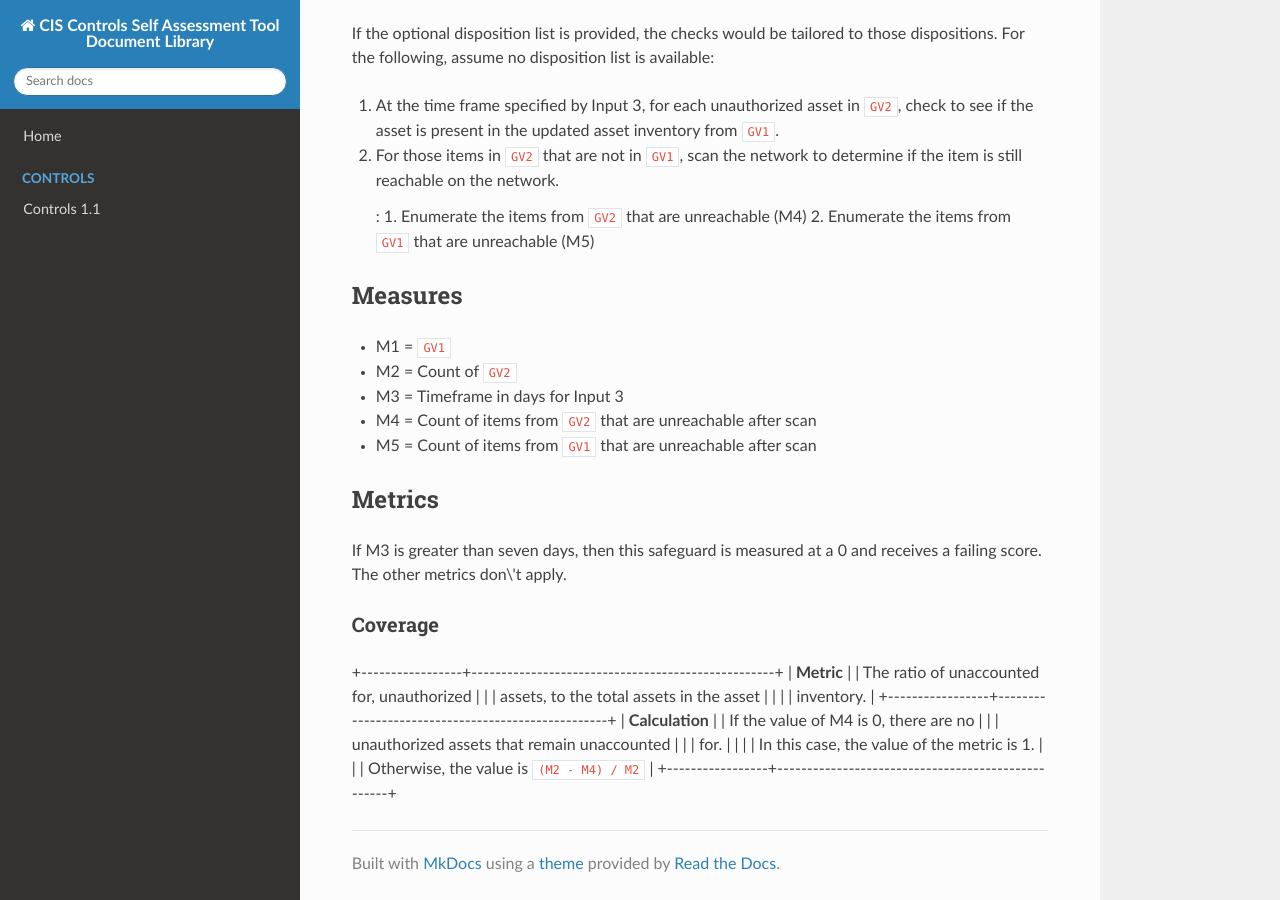
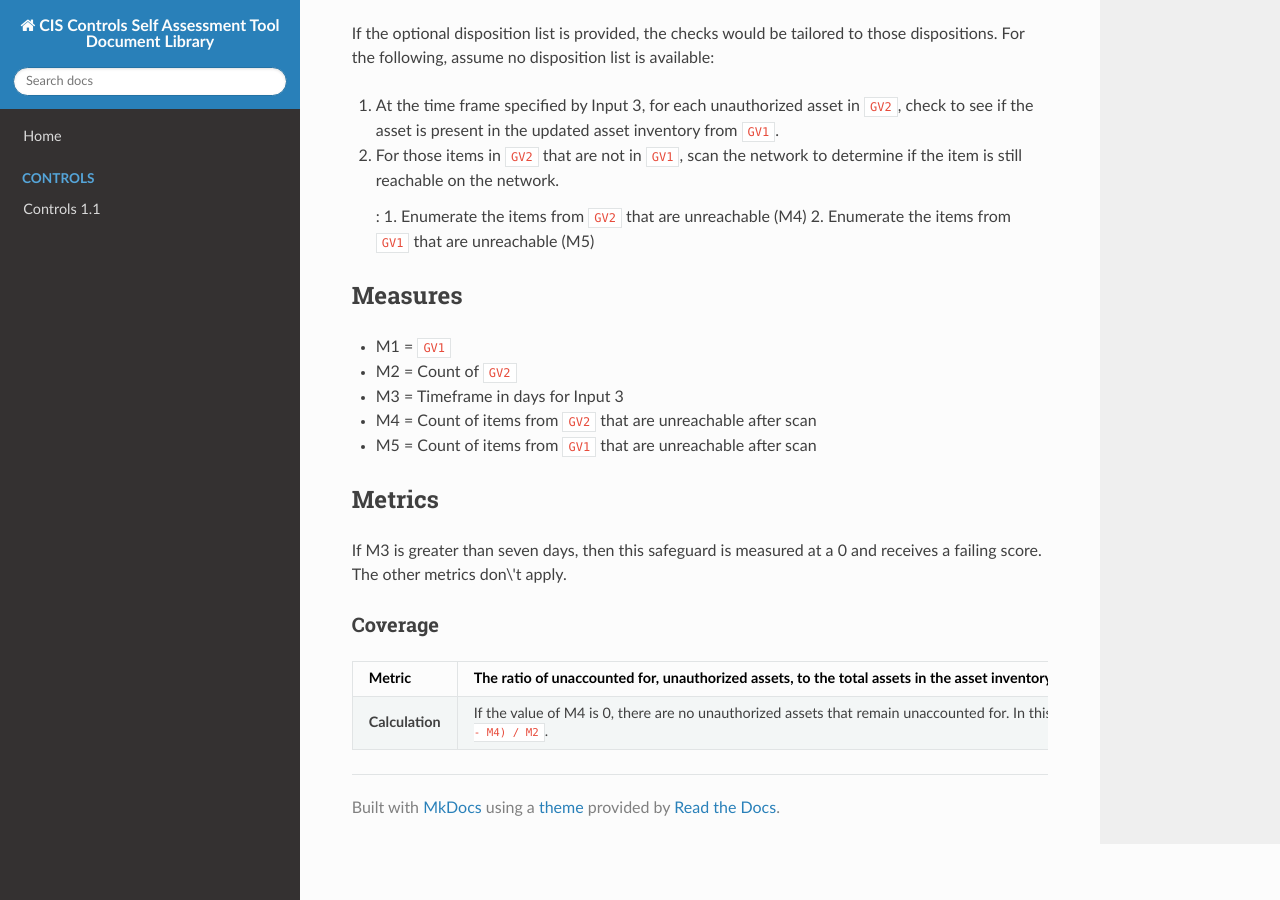
Before and after one commit to pswens/ControlsAssessmentSpecifications, an MkDocs documentation site: the page built from docs/source/control-1.2.md, in a window 1280 px wide and 900 px high, scrolled down 791 px. Built offline with MkDocs 1.6.1, drawn with Linux system fonts in a browser that asks for light colours; nearby versions of some CDN libraries.

```diff
--- a/docs/source/control-1.2.md
+++ b/docs/source/control-1.2.md
@@ -58,14 +58,6 @@ and receives a failing score. The other metrics don\'t apply.
 
 ### Coverage
 
-+-----------------+---------------------------------------------------+
-| **Metric**      | | The ratio of unaccounted for, unauthorized      |
-|                 |   assets, to the total assets in the asset        |
-|                 | | inventory.                                      |
-+-----------------+---------------------------------------------------+
-| **Calculation** | | If the value of M4 is 0, there are no           |
-|                 |   unauthorized assets that remain unaccounted     |
-|                 |   for.                                            |
-|                 | | In this case, the value of the metric is 1.     |
-|                 |   Otherwise, the value is `(M2 - M4) / M2 `       |
-+-----------------+---------------------------------------------------+
+| **Metric**      | The ratio of unaccounted for, unauthorized assets, to the total assets in the asset inventory.    |
+|:-----------------|:---------------------------------------------------------------------------------------------------|
+| **Calculation** | If the value of M4 is 0, there are no unauthorized assets that remain unaccounted for. In this case, the value of the metric is 1. Otherwise, the value is `(M2 - M4) / M2`. |
```
